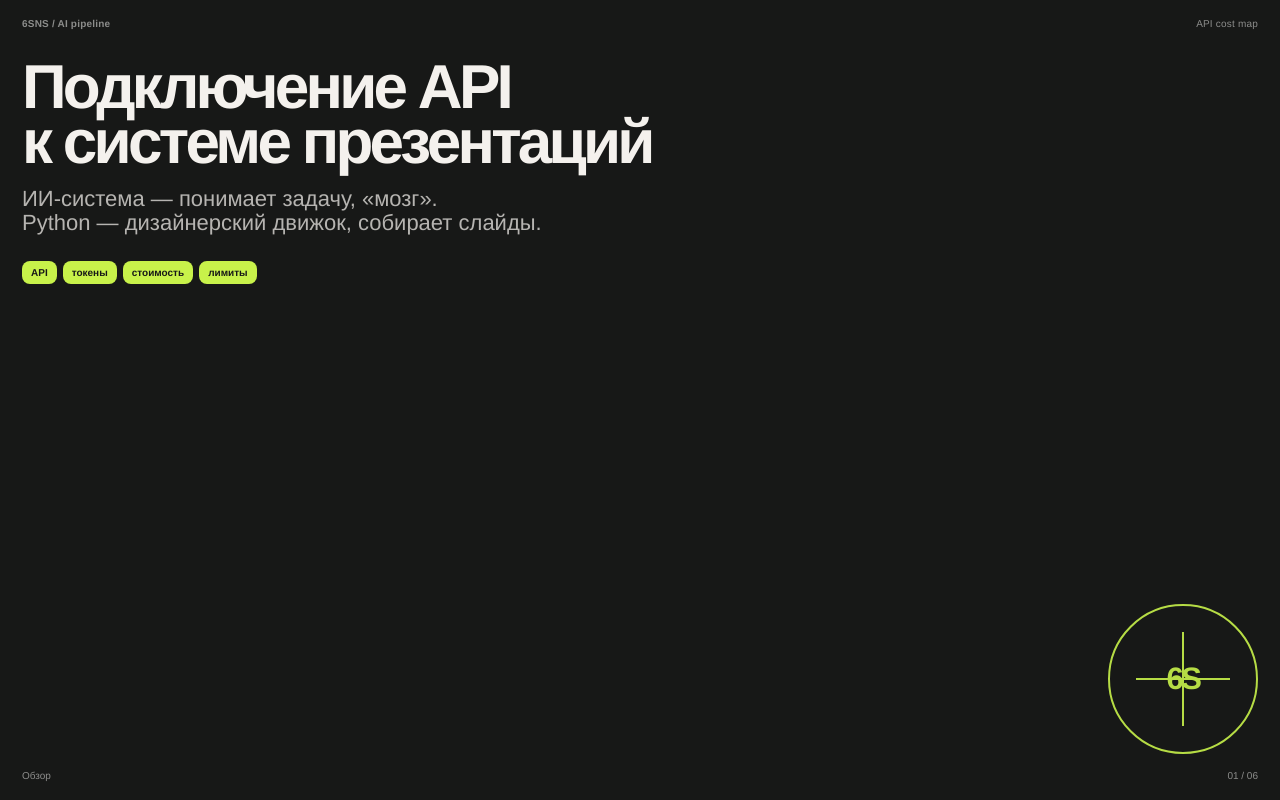
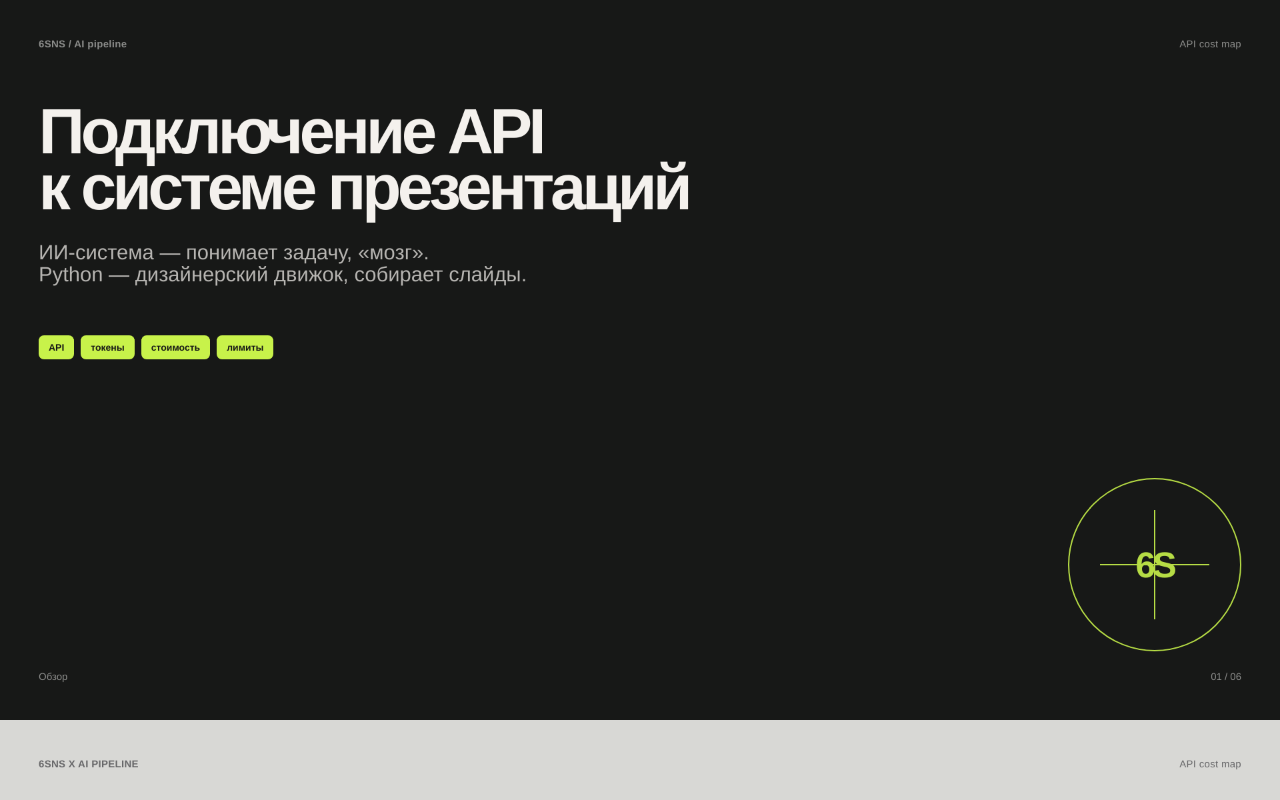
Before and after one commit to efi-anastasia/pres-api-cost-report-6sns, a plain HTML site: page index.html in a window 1280 px wide. Shown: the top 800 px of the page. Drawn offline with Linux system fonts and the light colour scheme.

Commit message:
Deploy: API Cost Report 6SNS

```diff
--- a/index.html
+++ b/index.html
@@ -356,6 +356,15 @@
     .stage.mobile-reader .source b { font-size: 13px; }
     .stage.mobile-reader .controls { display: none; }
 
+    /* Document-like reader: every slide is a full 16:9 page in one scrollable document. */
+    body.reader-mode { overflow: auto; background: #e7e7e4; }
+    body.reader-mode .stage { position: relative; inset: auto; display: block; min-height: 100dvh; padding: 0; overflow: visible; background: #e7e7e4; touch-action: auto; }
+    body.reader-mode .presentation-frame { width: var(--reader-frame-width, 100vw); height: var(--reader-frame-height, auto); margin: 0 auto; }
+    body.reader-mode .canvas { position: relative; inset: auto; width: 1920px; height: auto; min-height: 0; overflow: visible; transform: scale(var(--reader-scale, 1)); transform-origin: top left; }
+    body.reader-mode .slide { position: relative; inset: auto; display: flex; width: 1920px; height: 1080px; min-height: 1080px; max-height: 1080px; margin: 0; opacity: 1; visibility: visible; pointer-events: auto; transition: none; }
+    body.reader-mode .controls, body.reader-mode .rotate-prompt { display: none !important; }
+    body.reader-mode .slide.is-active { opacity: 1; visibility: visible; pointer-events: auto; }
+
     @media print {
       @page { size: 1920px 1080px; margin: 0; }
       html, body { width: auto; height: auto; min-height: 0; }
@@ -497,6 +506,7 @@
       const rotatePrompt = document.getElementById('rotatePrompt');
       const fullscreenButton = document.querySelector('[data-fullscreen]');
       let current = 0;
+      let readerMode = false;
 
       function formatPageNumber(index, total) {
         return String(index + 1).padStart(2, '0') + ' / ' + String(total).padStart(2, '0');
@@ -508,6 +518,7 @@
         const page = formatPageNumber(current, slides.length);
         count.textContent = page;
         slides[current].querySelector('.page-no').textContent = page;
+        if (readerMode) slides[current].scrollIntoView({ behavior: 'smooth', block: 'start' });
         if (updateHash !== false) {
           const method = pushHistory ? 'pushState' : 'replaceState';
           history[method](null, '', '#slide-' + String(current + 1));
@@ -525,7 +536,48 @@
       }
       function isMobilePortrait() { const viewport = viewportSize(); return viewport.width <= 1100 && viewport.height >= viewport.width; }
 
+      function shouldUseReader() {
+        const viewport = viewportSize();
+        const forced = new URLSearchParams(location.search).get('view') === 'reader';
+        const phoneOrTablet = viewport.width <= 1100;
+        const wideShort = viewport.width <= 1400 && viewport.width > viewport.height && viewport.width / Math.max(1, viewport.height) >= 1.6;
+        return forced || phoneOrTablet || wideShort;
+      }
+
+      function setReaderMode(enabled) {
+        readerMode = enabled;
+        document.body.classList.toggle('reader-mode', enabled);
+        stage.classList.remove('mobile-reader');
+        if (enabled) {
+          slides.forEach(function (slide, index) { slide.id = 'slide-' + String(index + 1); });
+          requestAnimationFrame(function () { if (current > 0) slides[current].scrollIntoView({ behavior: 'auto', block: 'start' }); });
+        }
+      }
+
+      function fitReader() {
+        const viewport = viewportSize();
+        const scale = Math.min(1, viewport.width / 1920);
+        const height = 1080 * slides.length * scale;
+        frame.style.width = (1920 * scale) + 'px';
+        frame.style.height = height + 'px';
+        canvas.style.width = '1920px';
+        canvas.style.height = 'auto';
+        canvas.style.transform = 'scale(' + scale + ')';
+        canvas.style.setProperty('--reader-scale', scale);
+        frame.style.setProperty('--reader-frame-width', (1920 * scale) + 'px');
+        frame.style.setProperty('--reader-frame-height', height + 'px');
+        rotatePrompt.hidden = true;
+        rotatePrompt.classList.remove('is-visible');
+      }
+
       function fitCanvas() {
+        if (shouldUseReader()) {
+          setReaderMode(true);
+          stage.dataset.viewport = 'reader';
+          fitReader();
+          return;
+        }
+        setReaderMode(false);
         if (isMobilePortrait()) {
           stage.dataset.viewport = 'mobile-portrait';
           stage.classList.remove('mobile-reader');
@@ -641,12 +693,14 @@
       let touchStartY = 0;
       let touchTracking = false;
       stage.addEventListener('touchstart', function (event) {
+        if (readerMode) return;
         if (event.touches.length !== 1) return;
         touchStartX = event.touches[0].clientX;
         touchStartY = event.touches[0].clientY;
         touchTracking = true;
       }, { passive: true });
       stage.addEventListener('touchend', function (event) {
+        if (readerMode) return;
         if (!touchTracking || !event.changedTouches.length) return;
         touchTracking = false;
         const touch = event.changedTouches[0];
```
